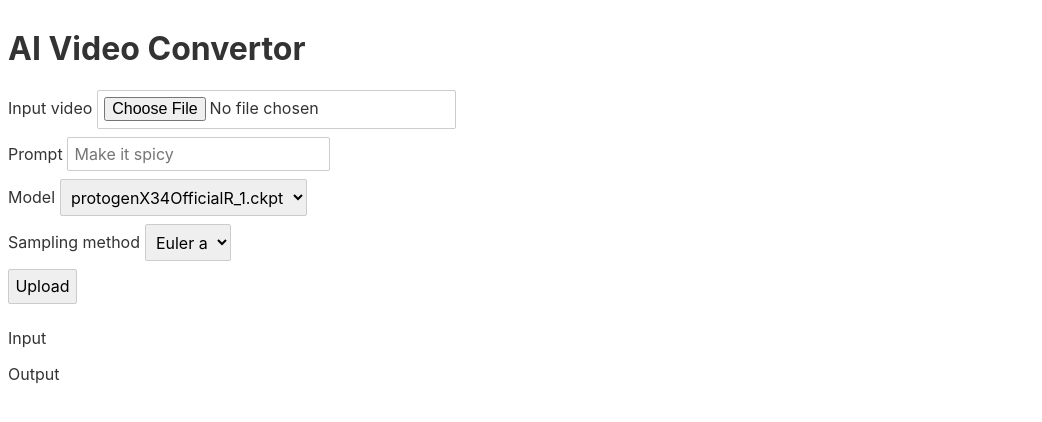
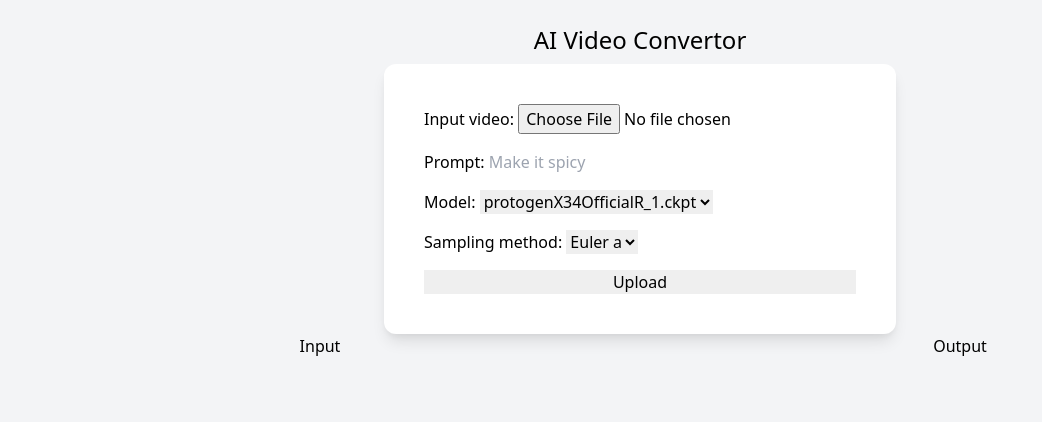
Before and after one commit to CharlieDreemur/AI-Video-Converter, a Svelte app in the folder client/: page / in a window 1280 px wide. Shown: the top 422 px of the page, without its empty margins (0-1042 px from the left). Built offline with nearby package versions, Linux system fonts and the light colour scheme.

Commit message:
improve UI and make form submit it background
- refactor App.svelte
- use tailwindcss
- create form submission in background helper function

```diff
--- a/client/public/index.html
+++ b/client/public/index.html
@@ -4,14 +4,14 @@
 	<meta charset='utf-8'>
 	<meta name='viewport' content='width=device-width,initial-scale=1'>
 
-	<title>Svelte app</title>
+	<title>AI Video Converter</title>
 
 	<link rel='icon' type='image/png' href='/favicon.png'>
-	<link rel='stylesheet' href='/global.css'>
+	<!--<link rel='stylesheet' href='/global.css'>-->
 	<link rel='stylesheet' href='/build/bundle.css'>
 
 	<script defer src='/build/bundle.js'></script>
 </head>
-<body>
+<body class="bg-gray-100">
 </body>
 </html>
--- a/client/src/App.svelte
+++ b/client/src/App.svelte
@@ -1,78 +1,30 @@
+<svelte:head>
+	<link href="https://unpkg.com/tailwindcss@^2/dist/tailwind.min.css" rel="stylesheet">
+</svelte:head>
 <script>
 	import VideoPlayer from "./util/VideoPlayer.svelte";
+	import InputForm from "./util/InputForm.svelte";
 
-	let uploadURL = "/api/diffuse";
+	let clientVideoSrc = null; // todo not working
+	let serverVideoSrc = null; // todo get from form response
 
-	const samplingMethods = ["Euler a", "idk"]; // todo add
-	const models = ["protogenX34OfficialR_1.ckpt"]; // todo add
-
-	let clientVideoSrc = null;
-	let serverVideoSrc = null;
-
-	function clientVideoUpdated(e) {
-		const file = e.target.files[0];
-		console.log(file);
-		if (e == undefined) {
-			clientVideoSrc = null;
-			clientVideoName = null;
-		} else {
-			//el.srcObject = file
-			clientVideoSrc = window.URL.createObjectURL(file);
-			clientVideoName = window.URL.createObjectURL(file.name);
-		}
-	}
-
-	let clientPrompt = null;
-
-	//$: promptHint = clientPrompt.length < 8 ? "Add more details" : null;
-
-	const promptPlaceholder = "Make it spicy"; // todo generate random prompt
+	let serverResponse = null;
+	// todo handle changes to serverResponse
+	// parse JSON and update serverVideoSrc
 </script>
 <link rel="stylesheet" href="https://cdnjs.cloudflare.com/ajax/libs/font-awesome/4.7.0/css/font-awesome.min.css">
 
-<h1>AI Video Convertor</h1>
+<h1 class="text-2xl text-center mt-6 mb-2">AI Video Convertor</h1>
 
-<form action={uploadURL} method="POST" enctype="multipart/form-data">
-	<label for="video">
-		<span>Input video</span>
-		<input id="video" name="video" type="file" accept="video/*" on:change={clientVideoUpdated} required />
-	</label>
-	<!--<span>{promptHint}</span>-->
-	<label for="prompt">
-		<span>Prompt</span>
-		<input id="prompt" name="prompt" type="text" bind:value={clientPrompt} placeholder={promptPlaceholder} />
-	</label>
-	<label for="model">
-		<span>Model</span>
-		<select>
-			{#each models as op}
-				<option value={op}>
-					{op}
-				</option>
-			{/each}
-		</select>
-	</label>
-	<label>
-		<span>Sampling method</span>
-		<select>
-			{#each samplingMethods as op}
-				<option value={op}>
-					{op}
-				</option>
-			{/each}
-		</select>
-	</label>
+<InputForm bind:videoSrc={clientVideoSrc} bind:responseText={serverResponse} />
 
-    <input type="submit" value="Upload">
-</form>
-
-<div class="grid-cols-2">
+<div class="grid sm:grid-cols-2 justify-center text-center">
 	<div>
 		<p>Input</p>
-		<VideoPlayer srcURL={clientVideoSrc} />
+		<VideoPlayer bind:srcURL={clientVideoSrc} />
 	</div>
 	<div>
 		<p>Output</p>
-		<VideoPlayer srcURL={serverVideoSrc} />
+		<VideoPlayer bind:srcURL={serverVideoSrc} />
 	</div>
 </div>
--- /dev/null
+++ b/client/src/util/InputForm.svelte
@@ -0,0 +1,82 @@
+<script>
+    export let videoSrc = null; // bind
+    export let responseText = null; // bind
+
+    import { submitFormInBackground } from "./formSubmission.js";
+
+	const uploadURL = "/api/diffuse";
+	const samplingMethods = ["Euler a", "idk"]; // todo add
+	const models = ["protogenX34OfficialR_1.ckpt"]; // todo add
+    let videoName = null;
+
+	function clientVideoUpdated(e) {
+		const file = e.target.files[0];
+		console.log(file);
+		if (e == undefined) {
+			videoSrc = null;
+			videoName = null;
+		} else {
+			//el.srcObject = file
+			videoSrc = window.URL.createObjectURL(file);
+			videoName = file.name;
+		}
+	}
+
+    function submitVideoForm(e) {
+        submitFormInBackground(e)
+            .then(res => {
+                // send up
+                responseText = res.text();
+            })
+            .catch(err => errorText = err);
+    }
+
+    // let clientPrompt = null; //#prompt bind:value={clientPrompt}
+	//$: promptHint = clientPrompt.length < 8 ? "Add more details" : null;
+
+	const promptPlaceholder = "Make it spicy"; // todo generate random prompt
+    let errorText = null;
+</script>
+
+<form action={uploadURL} method="POST" enctype="multipart/form-data" class="p-10 max-w-lg mx-auto bg-white rounded-xl shadow-lg space-y-4 grid" on:submit={submitVideoForm}>
+	<label for="video">
+		<span>Input video</span>
+		<input id="video" name="video" type="file" accept="video/*" on:change={clientVideoUpdated} required />
+	</label>
+	<!--<span>{promptHint}</span>-->
+	<label for="prompt">
+		<span>Prompt</span>
+		<input id="prompt" name="prompt" type="text" placeholder={promptPlaceholder} />
+	</label>
+	<label for="model">
+		<span>Model</span>
+		<select>
+			{#each models as op}
+				<option value={op}>
+					{op}
+				</option>
+			{/each}
+		</select>
+	</label>
+	<label>
+		<span>Sampling method</span>
+		<select>
+			{#each samplingMethods as op}
+				<option value={op}>
+					{op}
+				</option>
+			{/each}
+		</select>
+	</label>
+
+    <input type="submit" value="Upload" class="self-center cursor-pointer">
+    {#if errorText != null}
+    <p class="text-red">An error occurred: {errorText}</p>
+    {/if}
+</form>
+
+<style>
+	label > span::after {
+		content: ":"
+	}
+</style>
--- a/client/src/util/VideoPlayer.svelte
+++ b/client/src/util/VideoPlayer.svelte
@@ -1,5 +1,6 @@
 <script>
-	export let srcURL;
+	export let srcURL; // bind
+
 	// export let clientVideoWidth;
 	// export let clientVideoHeight;
     // width={clientVideoHeight} height={clientVideoWidth}
@@ -13,6 +14,6 @@
         <source src={srcURL} type="video/{srcURL.slice(-srcURL.lastIndexOf('.'))}">
         Can't preview: Your browser doesn't support the video tag.
     </video>
-    <i class="fa fa-trash"></i>
+    <i class="fa fa-trash cursor-pointer" on:click={() => srcURL = null}></i>
     {/if}
 </div>
--- /dev/null
+++ b/client/src/util/formSubmission.js
@@ -0,0 +1,16 @@
+export async function submitFormInBackground(e) {
+    return new Promise((resolve, reject) => {
+    e.preventDefault();
+
+    const ACTION_URL = e.target.action;
+
+    const formData = new FormData(e.target);
+
+    fetch(ACTION_URL, {
+        method: e.target.method,
+        body: e.target.method.toLowerCase() != "get" ? formData : undefined,
+    })
+        .then(res => resolve(res))
+        .catch(rej => reject(rej));
+    });
+};
```
